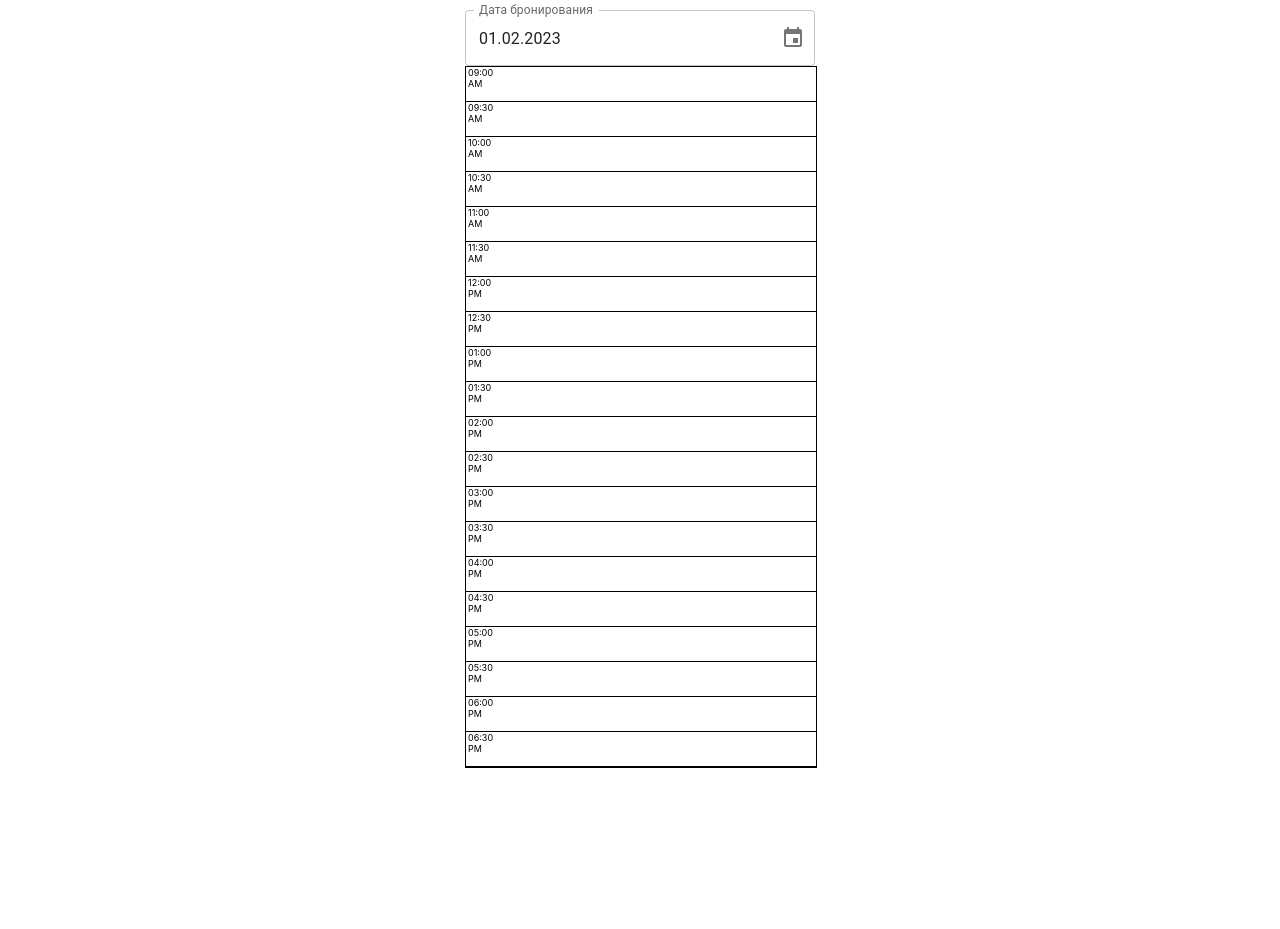
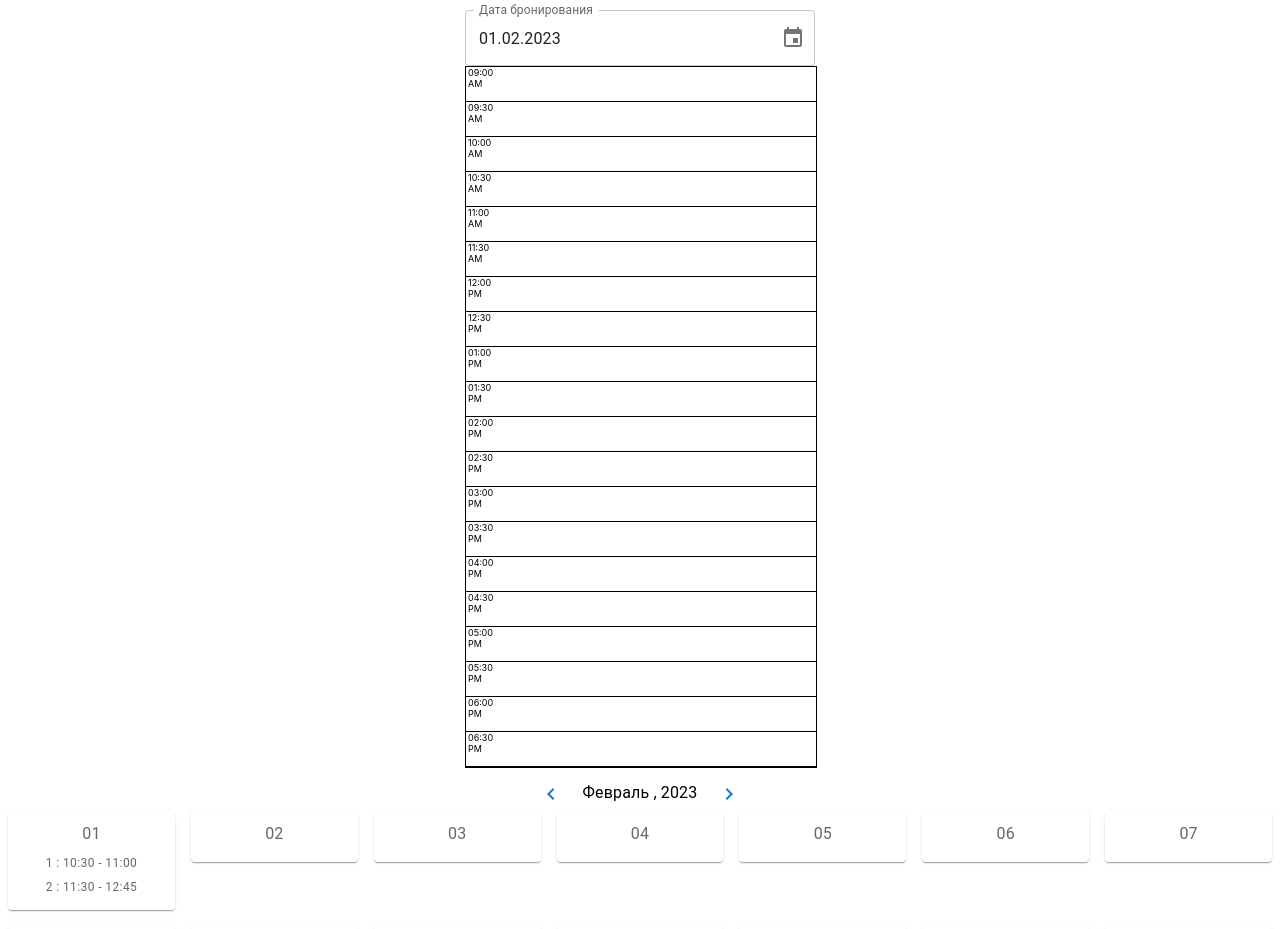
Before and after one commit to isakhalin/AppointApp, a React (Create React App) app: page / in a window 1280 px wide. Shown: the top 929 px of the page. Before the commit the page ends 800 px from the top, so only its background shows below. Built offline with nearby package versions, Linux system fonts and the light colour scheme.

Commit message:
modify(calendarMonth): доработано отображение месяца

```diff
--- a/package.json
+++ b/package.json
@@ -5,6 +5,7 @@
   "dependencies": {
     "@emotion/react": "^11.10.5",
     "@emotion/styled": "^11.10.5",
+    "@mui/icons-material": "^5.11.0",
     "@mui/material": "^5.11.0",
     "@mui/x-date-pickers": "^5.0.11",
     "@reduxjs/toolkit": "^1.9.1",
--- a/src/App.js
+++ b/src/App.js
@@ -9,6 +9,7 @@ import {
   DateSelector,
   VksConstructor,
 } from "./components";
+import {CalendarMonth} from "./components/calendarMonth";
 
 function App() {
   const [daySelected, setDaySelected] = useState(new Date().getTime());
@@ -20,6 +21,7 @@ function App() {
         <DateSelector daySelected={daySelected} setDaySelected={setDaySelected}/>
         <CalendarDay daySelected={daySelected}/>
       </div>
+      <CalendarMonth/>
     </div>
   );
 }
--- /dev/null
+++ b/src/components/calendarMonth/calendarMonth.jsx
@@ -0,0 +1,116 @@
+import React, {useState} from 'react';
+import Box from '@mui/material/Box';
+import Grid from '@mui/material/Grid';
+import moment from "moment";
+import 'moment/locale/ru'
+import {useSelector} from "react-redux";
+import NavigateBeforeIcon from '@mui/icons-material/NavigateBefore';
+import NavigateNextIcon from '@mui/icons-material/NavigateNext';
+import Button from "@mui/material/Button";
+import Typography from "@mui/material/Typography";
+import {MonthItem} from "./monthItem";
+
+
+export const CalendarMonth = () => {
+  moment.locale('ru');
+
+  // const {calendar} = useSelector((state) => state.calendarReducer);
+  const [date, setDate] = useState(moment(new Date()));
+  // console.log('calendar', calendar)
+  // console.log('length', calendar?.[2023]?.[1]?.[14].length)
+  // const date = moment(new Date());
+  console.log('date', date);
+  const daysInMonth = date.daysInMonth();
+  const year = date.year()
+  console.log('year',year);
+  const month = date.month() + 1;
+  console.log('month',month);
+  const day = date.date();
+  console.log('day',day);
+
+  console.log('daysInMonth',daysInMonth);
+
+  const nextMonth = () => {
+    setDate((prevState)=> {
+      // console.log('prevState next',prevState)
+      return moment(new Date(prevState.year(), prevState.month() + 1));
+      // console.log('nextMonth',new Date(prevState.year(), prevState.month() + 1))
+    })
+  }
+  const prevMonth = () => {
+    setDate((prevState)=> {
+      // console.log('prevState prev',prevState)
+      return moment(new Date(prevState.year(), prevState.month() - 1));
+      // console.log('prevMonth',new Date(prevState.year(), prevState.month() - 1))
+    })
+  }
+
+  const dayArray = Array.from({length: daysInMonth}, (_, i)=>{
+    const currentDay = moment(`${month}, ${i + 1}, ${year}`);
+    // console.log('currentDay', currentDay)
+    // console.log('format', currentDay.format('MM, DD, YYYY'))
+    return currentDay;
+  });
+
+  return (
+    <Box sx={{ flexGrow: 1, padding: 1}}>
+      <Button onClick={prevMonth}><NavigateBeforeIcon/></Button>
+      <Typography component='span' sx={{textTransform:"capitalize"}}>{date.format('MMMM , YYYY')}</Typography>
+      <Button onClick={nextMonth}><NavigateNextIcon/></Button>
+      <Grid container spacing={{ xs: 1,md: 2 }} columns={7} sx={{justifyContent: 'center'}}>
+        {dayArray.map((element, idx) => (
+          <MonthItem dayElement={element} key={idx}/>
+          // <Grid item xs={1} sm={2} md={4} key={idx}>
+          // <Grid item xs={2} sm={1.6} md={1} key={idx}>
+          //   <Item sx={{padding: 1}}>
+          //     <Typography variant="subtitle1" color="text.secondary" gutterBottom>
+          //       {element.format('DD')}
+          //     </Typography>
+          //     {calendar?.[element.year()]?.[element.month()+1]?.[element.date()]?.map((el, idx)=>
+          //       (<>
+          //          {/*<div style={{borderBottom:'1px solid black'}} key={idx}>*/}
+          //           {/*<Typography noWrap={true} variant="h6" gutterBottom>{el.title}:</Typography>*/}
+          //           <Typography component = 'div' variant='caption' gutterBottom key={idx}> {idx + 1} : {moment(el.start).format('hh:mm')} - {moment(el.end).format('hh:mm')}</Typography>
+          //         {/*</div>*/}
+          //         </>
+          //       )
+          //     )}
+          //     {/*<Card sx={{ width: '100%' }}>*/}
+          //     {/*  <CardContent>*/}
+          //     {/*    <Typography sx={{ fontSize: 14 , textAlign: 'center'}} color="text.secondary" gutterBottom>*/}
+          //     {/*      {element.format('DD')}*/}
+          //     {/*    </Typography>*/}
+          //     {/*    /!*<Typography variant="h5" component="div">*!/*/}
+          //     {/*    /!*  {calendar?.[element.year()]?.[element.month()+1]?.[element.date()]?.length ?? 0} ВКС*!/*/}
+          //     {/*    /!*</Typography>*!/*/}
+          //     {/*    /!*<Typography component="div">*!/*/}
+          //     {/*      {calendar?.[element.year()]?.[element.month()+1]?.[element.date()]?.map((el)=>*/}
+          //     {/*        // {console.log('title', el.title)}*/}
+          //     {/*        (<Typography>{el.title}: {moment(el.start).format('hh:mm')} - {moment(el.end).format('hh:mm')}</Typography>)*/}
+          //     {/*      )}*/}
+          //     {/*    /!*</Typography >*!/*/}
+          //     {/*    /!*<Typography sx={{ mb: 1.5 }} color="text.secondary">*!/*/}
+          //     {/*    /!*  adjective*!/*/}
+          //     {/*    /!*</Typography>*!/*/}
+          //     {/*    /!*<Typography variant="body2">*!/*/}
+          //     {/*    /!*  well meaning and kindly.*!/*/}
+          //     {/*    /!*  <br />*!/*/}
+          //     {/*    /!*  {'"a benevolent smile"'}*!/*/}
+          //     {/*    /!*</Typography>*!/*/}
+          //     {/*  </CardContent>*/}
+          //     {/*  /!*<CardActions>*!/*/}
+          //     {/*  /!*  <Button size="small">Learn More</Button>*!/*/}
+          //     {/*  /!*</CardActions>*!/*/}
+          //     {/*</Card>*/}
+          //     {/*<div>{element.format('DD')}</div>*/}
+          //     {/*/!*<div>{calendar?.[element.year()]?.[element.month()]?.[element.date()].length} ВКС </div>*!/*/}
+          //     {/*<div>{calendar?.[element.year()]?.[element.month()+1]?.[element.date()]?.length ?? 0} ВКС </div>*/}
+          //     {/*<BasicModal element={element}/>*/}
+          //     {/*<div>{element.format('YYYY.MM.DD')}</div>*/}
+          //   </Item>
+          // </Grid>
+        ))}
+      </Grid>
+    </Box>
+  );
+};
--- /dev/null
+++ b/src/components/calendarMonth/index.js
@@ -0,0 +1,2 @@
+export * from './calendarMonth.jsx';
+export * from './monthItem';
--- /dev/null
+++ b/src/components/calendarMonth/monthItem/index.js
@@ -0,0 +1 @@
+export * from './monthItem';
--- /dev/null
+++ b/src/components/calendarMonth/monthItem/monthItem.jsx
@@ -0,0 +1,48 @@
+import React from 'react';
+import Typography from "@mui/material/Typography";
+import moment from "moment";
+import Grid from "@mui/material/Grid";
+import {useSelector} from "react-redux";
+import {experimentalStyled as styled} from "@mui/material/styles";
+import Paper from "@mui/material/Paper";
+
+const Item = styled(Paper)(({theme}) => ({
+  backgroundColor: theme.palette.mode === 'dark' ? '#1A2027' : '#fff',
+  ...theme.typography.body2,
+  padding: theme.spacing(1),
+  textAlign: 'center',
+  color: theme.palette.text.secondary,
+}));
+
+export const MonthItem = ({dayElement}) => {
+  const {calendar} = useSelector((state) => state.calendarReducer);
+  return (
+    <>
+      <Grid item xs={2.33} sm={1.6} md={1}>
+        <Item>
+          <Typography
+            variant="subtitle1"
+            color="text.secondary"
+            gutterBottom
+          >
+            {dayElement.format('DD')}
+          </Typography>
+          {calendar?.[dayElement.year()]?.[dayElement.month() + 1]?.[dayElement.date()]?.map((el, idx) =>
+            (
+              <>
+                <Typography
+                  component='div'
+                  variant='caption'
+                  gutterBottom
+                  key={idx}
+                >
+                  {idx + 1} : {moment(el.start).format('hh:mm')} - {moment(el.end).format('hh:mm')}
+                </Typography>
+              </>
+            )
+          )}
+        </Item>
+      </Grid>
+    </>
+  );
+};
```
Also changed, not shown: src/components/calendarMonth/modal-temp.jsx (added, +40 -0 lines), 1 other file (tests, documents, lock files or other folders).
